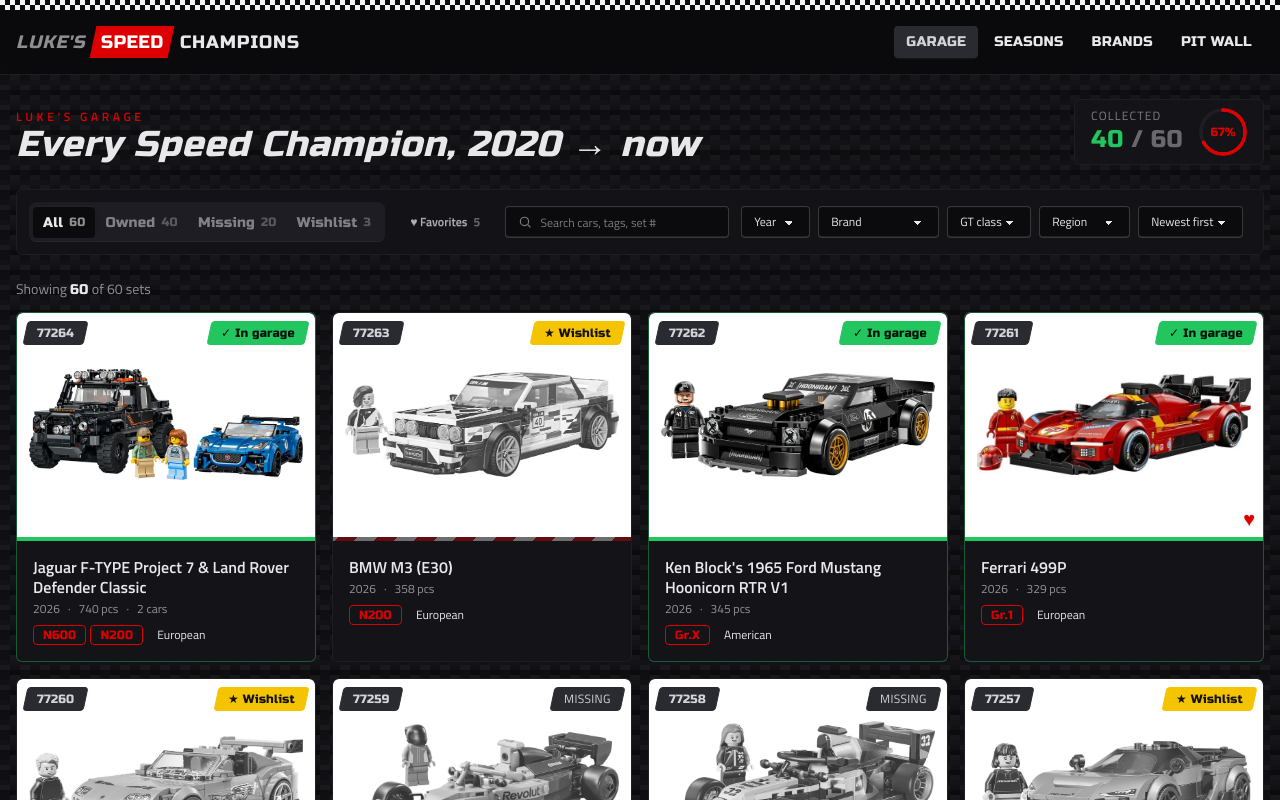
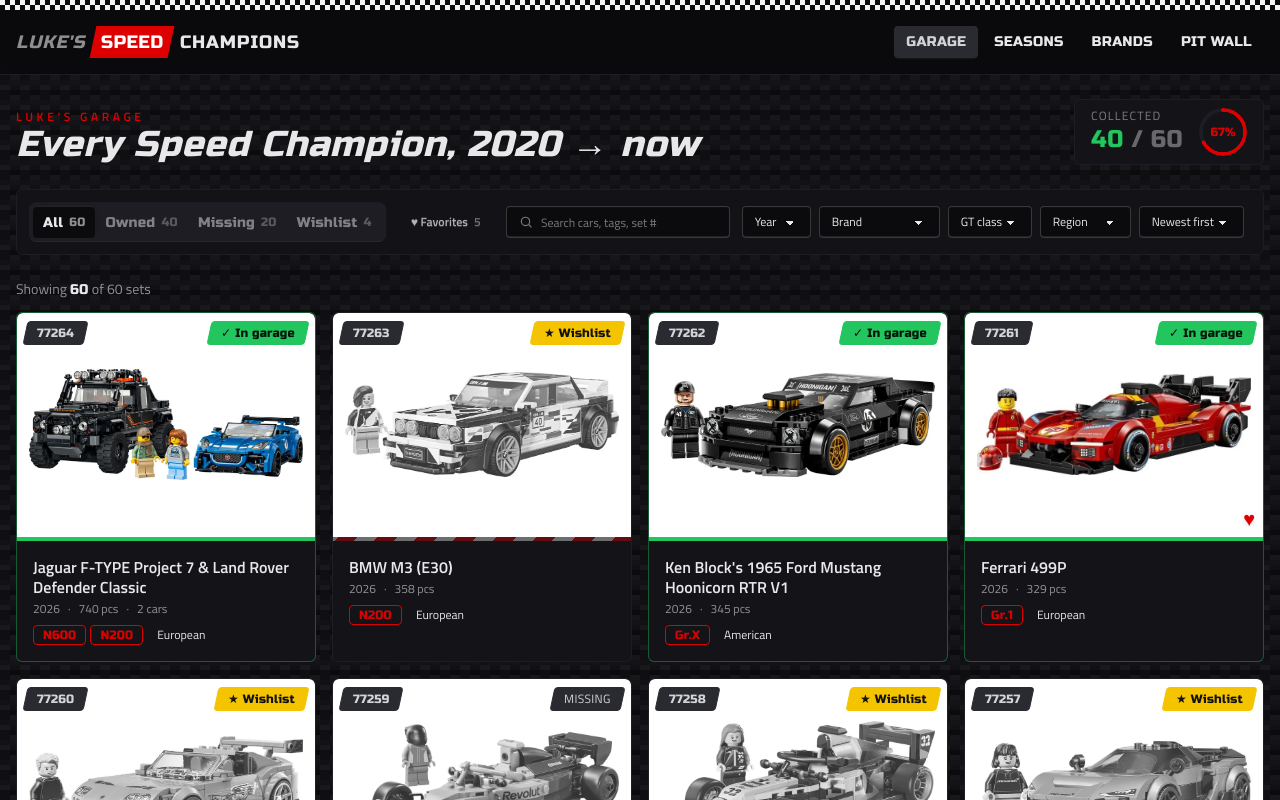
Before and after one commit to lukeirvine/speed-champion-collection, a Next.js app: page / in a window 1280 px wide. Shown: the top 800 px of the page. Built offline with nearby package versions, Linux system fonts and the light colour scheme.

Commit message:
Updated photo-update process

```diff
--- a/scripts/fetch-images.ts
+++ b/scripts/fetch-images.ts
@@ -1,6 +1,6 @@
 /**
  * Downloads set photos (Rebrickable, falling back to Brickset) and real-car photos
- * (Wikipedia / Wikimedia Commons) into public/images as resized WebP.
+ * (Wikipedia / Wikimedia Commons, or a car's `photo` URL) into public/images as resized WebP.
  *
  *   npm run images                 # fetch anything missing
  *   npm run images -- --force 76916 porsche-963   # re-fetch specific sets / cars
@@ -68,8 +68,13 @@
   return (await fetchOk(`https://en.wikipedia.org/w/api.php?${qs}`)).json();
 }
 
-/** Resolves the car's photo: explicit `photo` override, else the article's lead image. */
+/** Resolves the car's photo: explicit `photo` URL or Commons file, else the article's lead image. */
 async function resolveCarPhoto(car: Car): Promise<{ url: string; credit: Credit }> {
+  if (car.photo && /^https?:\/\//.test(car.photo)) {
+    if (!car.photoCredit) throw new Error("photo URL needs a photoCredit");
+    const { author, license, sourceUrl } = car.photoCredit;
+    return { url: car.photo, credit: { author, license: license ?? null, sourceUrl: sourceUrl ?? car.photo } };
+  }
   let fileTitle = car.photo;
   if (!fileTitle) {
     const data = await wikiApi({ action: "query", titles: car.wikipedia, prop: "pageimages", piprop: "name", redirects: "1" });
--- a/src/data/image-credits.json
+++ b/src/data/image-credits.json
@@ -120,9 +120,9 @@
     "sourceUrl": "https://commons.wikimedia.org/wiki/File:Leah_Pruett_Sonoma_2023.jpg"
   },
   "f1-academy-tatuus-f4-t421": {
-    "author": "Lukas Raich",
-    "license": "CC BY-SA 4.0",
-    "sourceUrl": "https://commons.wikimedia.org/wiki/File:F1_Academy_2023_Spielberg_Nr._15_Garc%C3%ADa_(side_2).jpg"
+    "author": "The LEGO Group via BlocksMag",
+    "license": null,
+    "sourceUrl": "https://i0.wp.com/blocksmag.com/wp-content/uploads/2025/11/LEGO-Speed-Champions-777258-F1-ACADEMY-LEGO-Race-Car-feature.jpg?w=1920&ssl=1"
   },
   "ferrari-499p": {
     "author": "Mickael Le rouzic",
--- a/src/data/me.ts
+++ b/src/data/me.ts
@@ -63,6 +63,7 @@
     "77263",
     "77260",
     "77257",
+    "77258",
   ],
 
   // Your favorite sets. They get a ♥ and a Favorites filter in the garage.
--- a/src/data/sets.ts
+++ b/src/data/sets.ts
@@ -931,7 +931,9 @@
         engine: "1.4 L Autotecnica turbo I4", drivetrain: "MR",
         powerHp: 174, torqueNm: null, weightKg: 570, topSpeedKmh: null, zeroTo100: null,
         tags: ["Formula 4","Open-wheeler","Spec Series","F1 Academy"],
-        wikipedia: "Tatuus_F4-T421", photo: "File:F1 Academy 2023 Spielberg Nr. 15 García (side 2).jpg",
+        wikipedia: "Tatuus_F4-T421",
+        photo: "https://i0.wp.com/blocksmag.com/wp-content/uploads/2025/11/LEGO-Speed-Champions-777258-F1-ACADEMY-LEGO-Race-Car-feature.jpg?w=1920&ssl=1",
+        photoCredit: { author: "The LEGO Group via BlocksMag" },
         description: "The Tatuus F4-T421 is the carbon-monocoque Formula 4 car that F1 Academy, Formula One's all-female junior championship, has raced since its 2023 debut. Every team runs an identical chassis with a unique wing package, Pirelli tyres and a 174 hp turbocharged Autotecnica four-cylinder, so results come down to driver skill on F1 support-race weekends.",
       },
     ],
@@ -1036,7 +1038,9 @@
         engine: "1.4 L Autotecnica turbo I4", drivetrain: "MR",
         powerHp: 174, torqueNm: null, weightKg: 570, topSpeedKmh: null, zeroTo100: null,
         tags: ["Formula 4","Open-wheeler","Spec Series","F1 Academy"],
-        wikipedia: "Tatuus_F4-T421", photo: "File:F1 Academy 2023 Spielberg Nr. 15 García (side 2).jpg",
+        wikipedia: "Tatuus_F4-T421",
+        photo: "https://i0.wp.com/blocksmag.com/wp-content/uploads/2025/11/LEGO-Speed-Champions-777258-F1-ACADEMY-LEGO-Race-Car-feature.jpg?w=1920&ssl=1",
+        photoCredit: { author: "The LEGO Group via BlocksMag" },
         description: "The Tatuus F4-T421 is the carbon-monocoque Formula 4 car that F1 Academy, Formula One's all-female junior championship, has raced since its 2023 debut. Every team runs an identical chassis with a unique wing package, Pirelli tyres and a 174 hp turbocharged Autotecnica four-cylinder, so results come down to driver skill on F1 support-race weekends.",
       },
     ],
```
Also changed, not shown: src/data/types.ts (+13 -1 lines), public/images/cars/f1-academy-tatuus-f4-t421.webp.
